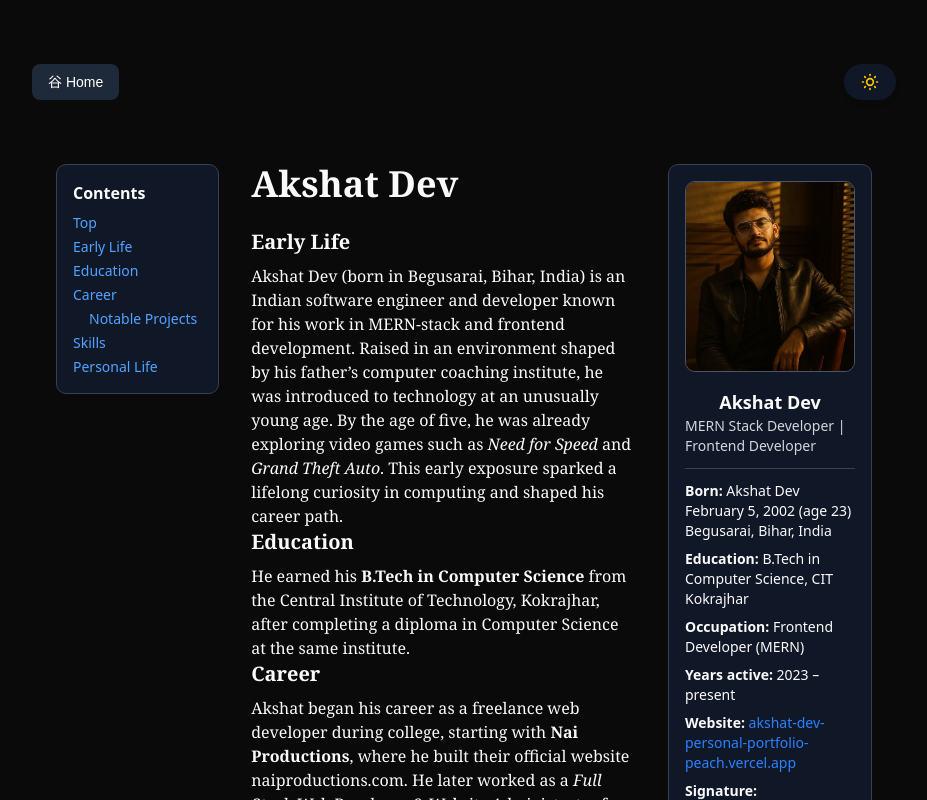
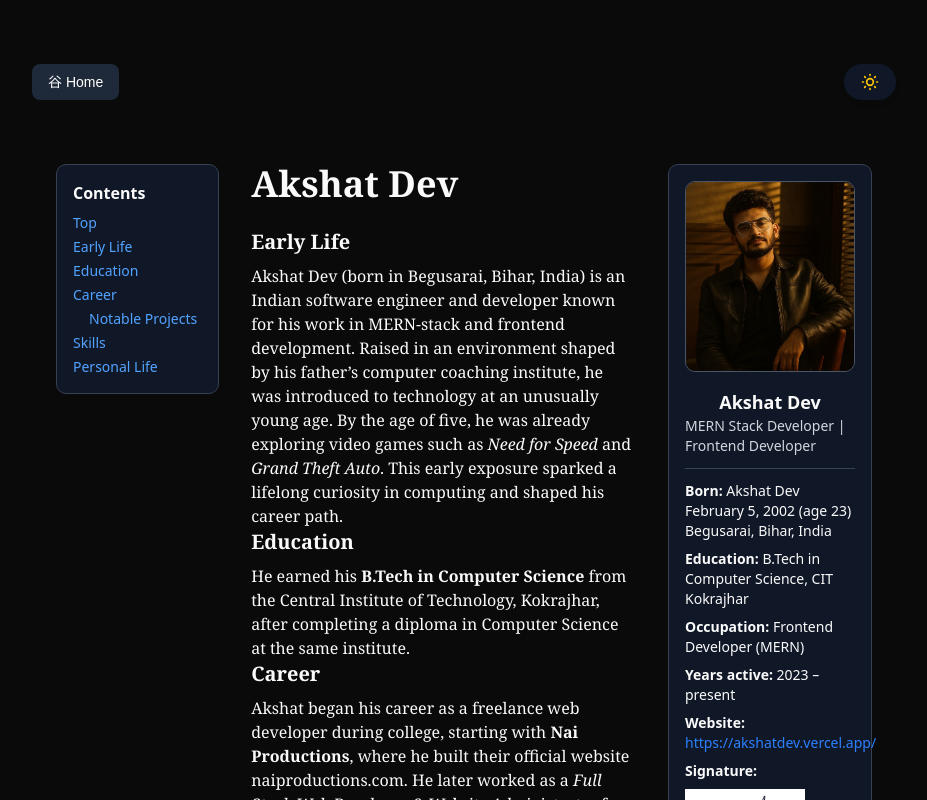
Before and after one commit to AkshatDev2002/Next.Js-Personal-Portfolio-, a Next.js app: page /about in a window 1280 px wide. Shown: the top 800 px of the page, without its empty margins (176-1103 px from the left). Built offline with nearby package versions, Linux system fonts and the light colour scheme; a web font is replaced by a local one.

Commit message:
Fixed Vercel Deployment

```diff
--- a/src/components/About.jsx
+++ b/src/components/About.jsx
@@ -41,7 +41,7 @@ export default function AboutPage() {
           <h3 id="notable-projects" className="text-lg font-bold mb-2">Notable Projects</h3>
           <ul>
             <li>
-              <a href="/" target="_blank" className="text-blue-600 hover:underline dark:text-blue-400">
+              <a href="https://akshatdev.vercel.app/" target="_blank" className="text-blue-600 hover:underline dark:text-blue-400">
                 Portfolio Website
               </a> – A personal portfolio built with Next.js, Framer Motion, and theme-aware UI components.
             </li>
@@ -110,8 +110,8 @@ export default function AboutPage() {
             </p>
             <p>
               <strong>Website:</strong>{" "}
-              <a href="/" target="_blank" className="text-blue-500 hover:underline">
-                akshat-dev-personal-portfolio-peach.vercel.app
+              <a href="https://akshatdev.vercel.app/" target="_blank" className="text-blue-500 hover:underline">
+                https://akshatdev.vercel.app/
               </a>
             </p>
             <p><strong>Signature:</strong></p>
```
